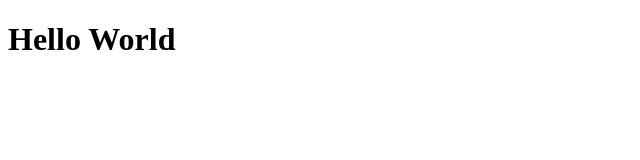
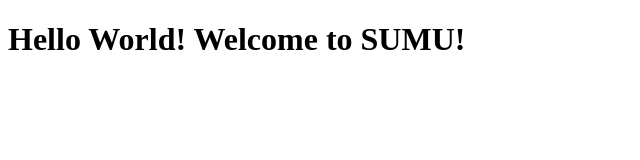
Before and after one commit to musengwat/Sumu, a plain HTML site: page index.html in a window 1280 px wide. Shown: the whole page, without its empty margins (0-640 px from the left). Drawn offline with Linux system fonts and the light colour scheme.

Commit message:
Update index.html

```diff
--- a/index.html
+++ b/index.html
@@ -2,7 +2,7 @@
 <html>
 <body>
 
-<h1>Hello World</h1>
+<h1>Hello World! Welcome to SUMU!</h1>
 
 </body>
 </html>
```
